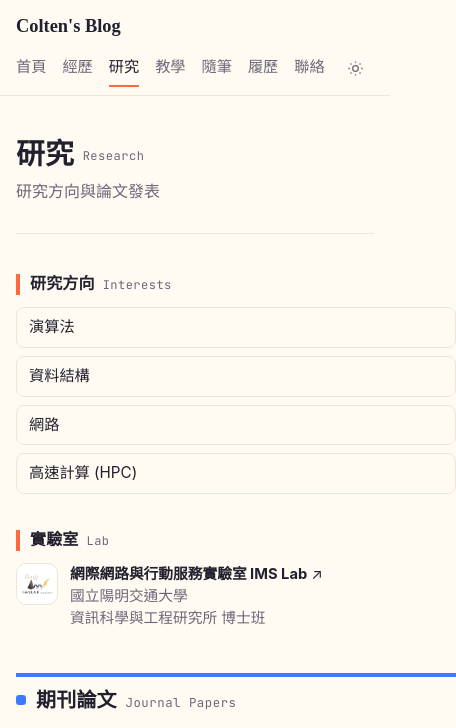
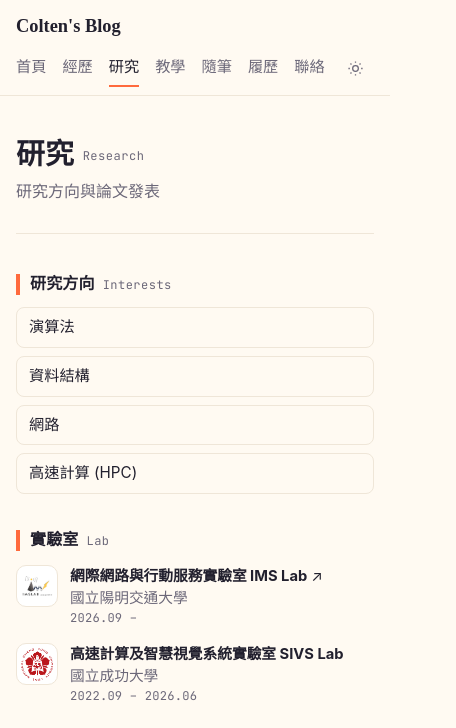
Before and after one commit to ColtenOuO/blog, an Astro site: page /research in a window 390 px wide. Shown: the top 728 px of the page, 456 px wide, since content can reach past the window. Built offline with nearby package versions, Linux system fonts and the light colour scheme; Astro itself is replaced by a stand-in of ours.

Commit message:
Fix mobile layout, add NCKU lab to research page, add build CI
- Collapse the 12-column grid to a single column under 900px so pages no longer overflow on phones
- List every lab on the research page (IMS Lab, SIVS Lab) with merged periods
- Add optional lab logo to education data
- Add GitHub Actions workflow that builds the site on PRs and pushes to main

```diff
--- a/src/data/education.yaml
+++ b/src/data/education.yaml
@@ -6,7 +6,7 @@
 # degree_en  系所與學位英文
 # period     期間（必填）
 # logo       src/assets/logos/ 裡的檔名，不含副檔名
-# lab        實驗室 { name, url }
+# lab        實驗室 { name, url, logo }，logo 是研究頁用的實驗室 logo（沒有就用學校 logo）
 # note       補充說明
 
 - school: 國立陽明交通大學 (目前就讀中)
@@ -18,6 +18,7 @@
   lab:
     name: 網際網路與行動服務實驗室 IMS Lab
     url: https://www.lab117.org/
+    logo: imslab
   note: 碩士班逕讀博士 · Direct Ph.D. Program
 
 - school: 國立陽明交通大學
@@ -29,6 +30,7 @@
   lab:
     name: 網際網路與行動服務實驗室 IMS Lab
     url: https://www.lab117.org/
+    logo: imslab
 
 - school: 國立成功大學
   school_en: National Cheng Kung University
@@ -36,6 +38,8 @@
   degree_en: B.S. in Computer Science and Information Engineering
   period: 2022.09 – 2026.06
   logo: ncku
+  lab:
+    name: 高速計算及智慧視覺系統實驗室 SIVS Lab
   note: 特殊選才甲組
 
 - school: 國立新化高級中學
--- a/src/data/index.ts
+++ b/src/data/index.ts
@@ -63,7 +63,7 @@ const education = z.object({
   degree_en: z.string().optional(),
   period: z.string(),
   logo: z.string().optional(),
-  lab: z.object({ name: z.string(), url: z.string().optional() }).optional(),
+  lab: z.object({ name: z.string(), url: z.string().optional(), logo: z.string().optional() }).optional(),
   note: z.string().optional(),
 });
 
--- a/src/pages/research.astro
+++ b/src/pages/research.astro
@@ -1,6 +1,6 @@
 ---
 // 研究頁：左欄研究方向與實驗室，右欄期刊 / 會議論文
-// 內容來自 src/data/publications.yaml；實驗室資訊取 education.yaml 第一筆
+// 內容來自 src/data/publications.yaml；實驗室取 education.yaml 裡有填 lab 的學歷
 import BaseLayout from '../layouts/BaseLayout.astro';
 import SectionHead from '../components/SectionHead.astro';
 import OrgLogo from '../components/OrgLogo.astro';
@@ -10,7 +10,17 @@ const groups: { key: 'journals' | 'conferences'; items: Publication[]; color: st
   { key: 'journals', items: JOURNALS, color: 'c-blue' },
   { key: 'conferences', items: CONFERENCES, color: 'c-purple' },
 ];
-const current = EDUCATION.find((e) => e.lab);
+// 每個實驗室列一次（碩士班、博士班同一間只算一次），由新到舊
+// 期間合併：最早那筆的開始 – 最新那筆的結束，例如碩士 2026.09 + 博士 2027.02 – → 2026.09 –
+const withLab = EDUCATION.filter((e) => e.lab);
+const labs = withLab
+  .filter((e, i, all) => all.findIndex((x) => x.lab!.name === e.lab!.name) === i)
+  .map((e) => {
+    const same = withLab.filter((x) => x.lab!.name === e.lab!.name);
+    const start = same[same.length - 1].period.split('–')[0].trim();
+    const end = e.period.split('–')[1]?.trim() ?? '';
+    return { ...e, period: `${start} – ${end}`.trim() };
+  });
 
 // 作者列表裡把自己的名字加粗
 const authorParts = (authors: string) =>
@@ -38,23 +48,27 @@ const authorParts = (authors: string) =>
         )
       }
       {
-        current?.lab && (
+        labs.length > 0 && (
           <section class="c-orange">
             <h2 class="small-head">實驗室<span class="en">Lab</span></h2>
-            <div class="lab">
-              <OrgLogo logo={['imslab', current.logo ?? '']} name={current.lab.name} size={42} icon="school" />
-              <div>
-                {current.lab.url ? (
-                  <a href={current.lab.url} target="_blank" rel="noopener">
-                    <strong>{current.lab.name}</strong> ↗
-                  </a>
-                ) : (
-                  <strong>{current.lab.name}</strong>
-                )}
-                <div class="muted">{current.school.replace(/\s*\(.*\)$/, '')}</div>
-                {current.degree && <div class="muted">{current.degree}</div>}
-              </div>
-            </div>
+            <ul class="labs">
+              {labs.map((e) => (
+                <li class="lab">
+                  <OrgLogo logo={[e.lab!.logo ?? '', e.logo ?? '']} name={e.lab!.name} size={42} icon="school" />
+                  <div>
+                    {e.lab!.url ? (
+                      <a href={e.lab!.url} target="_blank" rel="noopener">
+                        <strong>{e.lab!.name}</strong> ↗
+                      </a>
+                    ) : (
+                      <strong>{e.lab!.name}</strong>
+                    )}
+                    <div class="muted">{e.school.replace(/\s*\(.*\)$/, '')}</div>
+                    <div class="mono muted">{e.period}</div>
+                  </div>
+                </li>
+              ))}
+            </ul>
           </section>
         )
       }
@@ -165,7 +179,17 @@ const authorParts = (authors: string) =>
     border-radius: 8px;
     font-size: 0.95rem;
   }
+  .labs {
+    list-style: none;
+    margin: 0;
+    padding: 0;
+    display: flex;
+    flex-direction: column;
+    gap: 16px;
+  }
   .lab {
+    padding: 0;
+    border: 0;
     display: flex;
     gap: 12px;
     align-items: flex-start;
--- a/src/styles/global.css
+++ b/src/styles/global.css
@@ -173,11 +173,13 @@ main {
 .span-8 { grid-column: span 8; }
 .span-12 { grid-column: span 12; }
 @media (max-width: 900px) {
+  /* 手機 / 平板：改成單欄，否則 12 欄的 11 個間距會撐出比螢幕還寬的版面 */
   .grid {
+    grid-template-columns: minmax(0, 1fr);
     row-gap: 44px;
   }
   .grid > * {
-    grid-column: span 12;
+    grid-column: 1 / -1;
   }
 }
 
```
Also changed, not shown: .github/workflows/build.yml (added).
